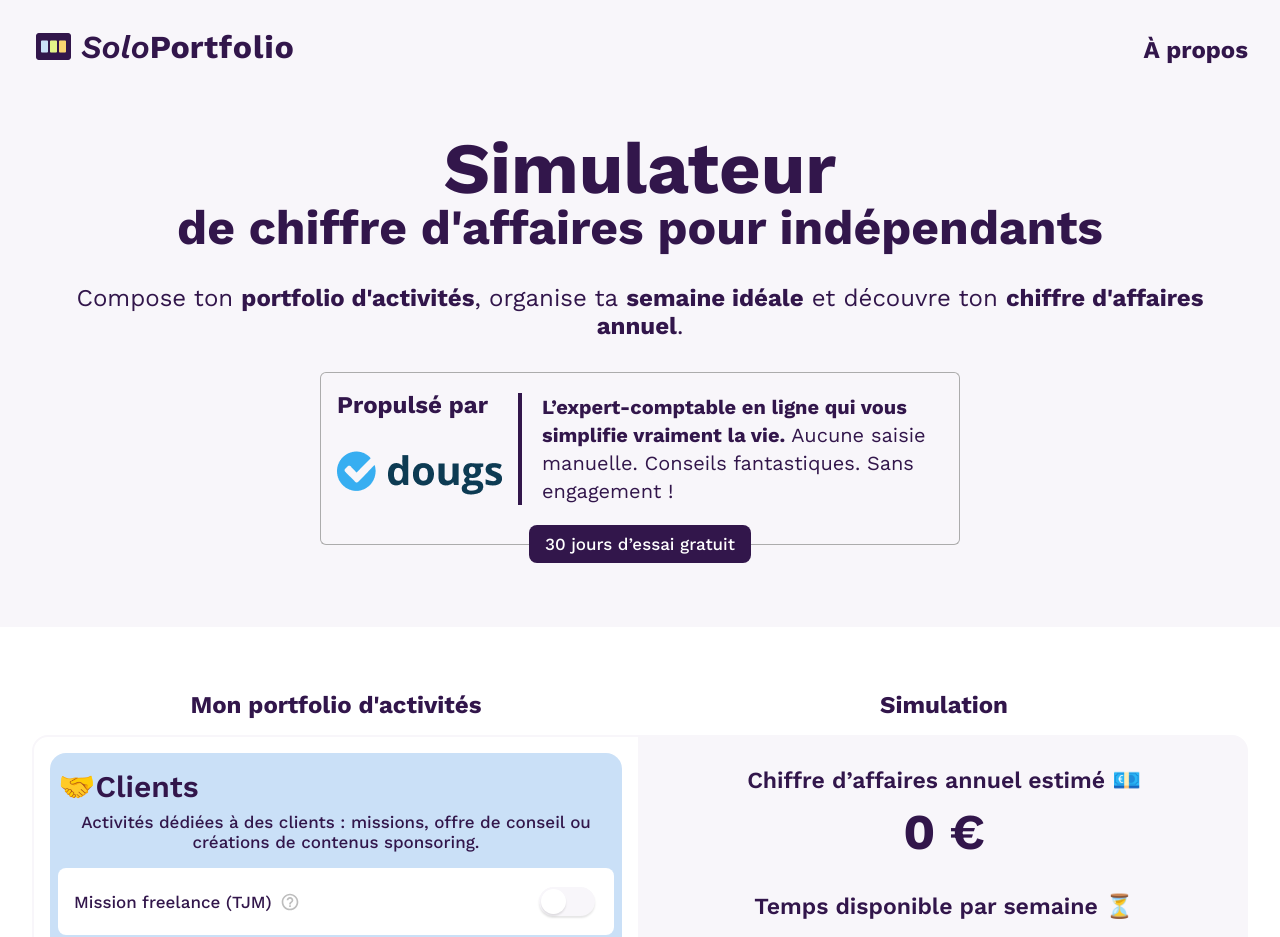
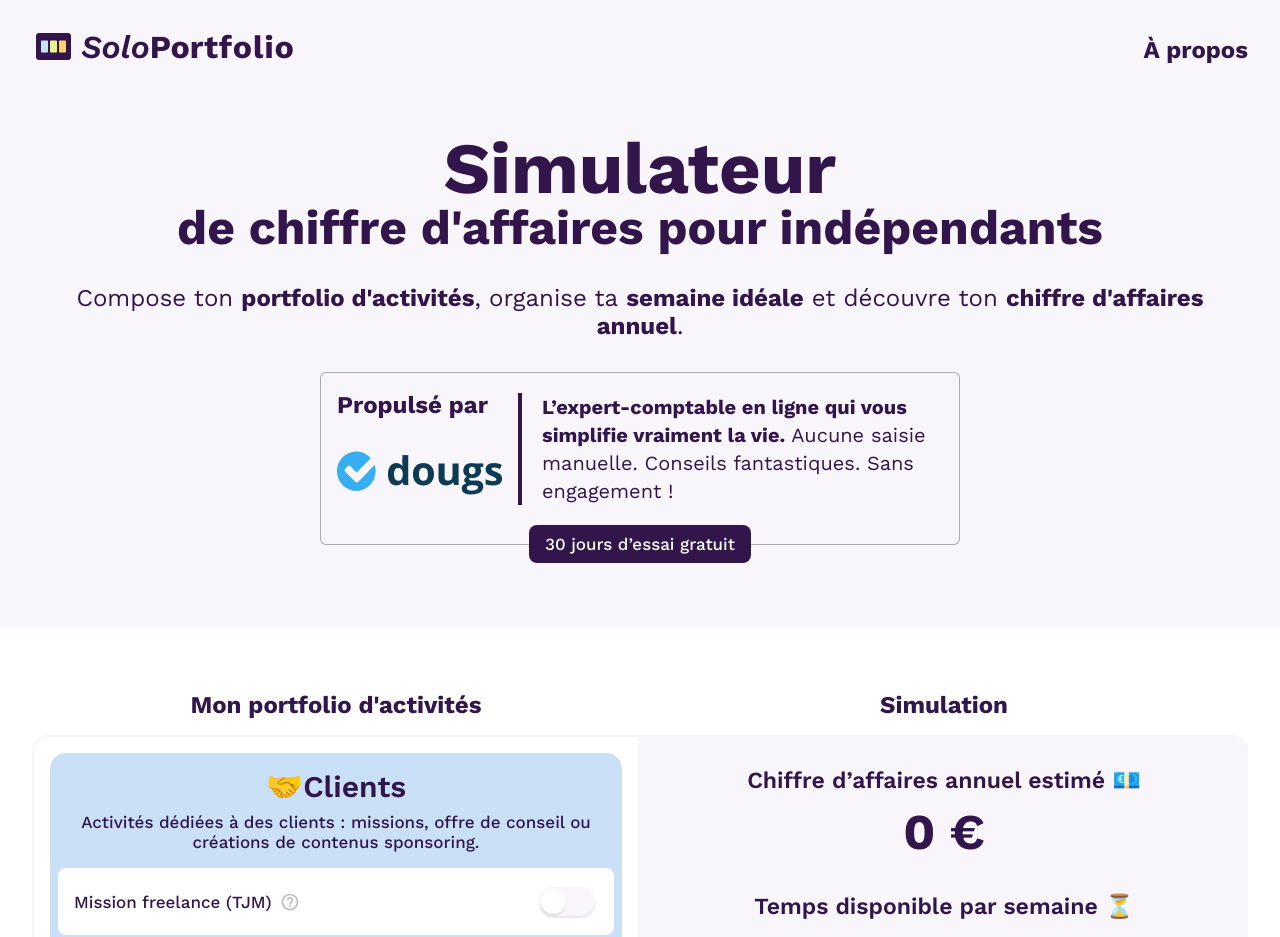
Before and after one commit to troptropcontent/freelance_revenue_simulator, a React (Vite) app in the folder frontend/: page / in a window 1280 px wide. Shown: the top 937 px of the page. Built offline with nearby package versions, Linux system fonts and the light colour scheme.

Commit message:
center titles

```diff
--- a/frontend/src/components/simulator/activities/kinds/BaseKind.tsx
+++ b/frontend/src/components/simulator/activities/kinds/BaseKind.tsx
@@ -27,7 +27,7 @@ const BaseKind = ({
       flexDirection="column"
       gap="md"
     >
-      <Box flex flexDirection="column" gap="sm">
+      <Box flex flexDirection="column" gap="sm" alignItems="center">
         <Text style="title_2">
           {ActivityKindEmoji[kind]}
           {title}
```
